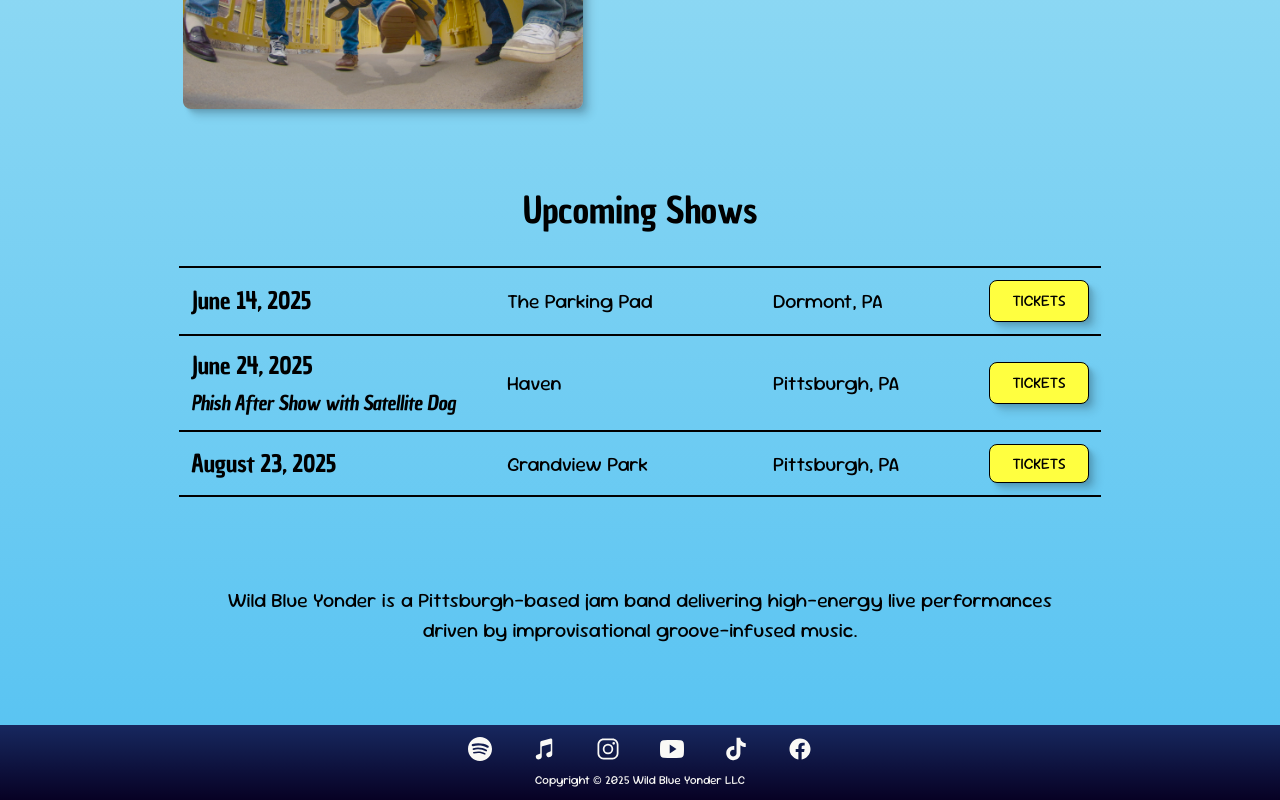
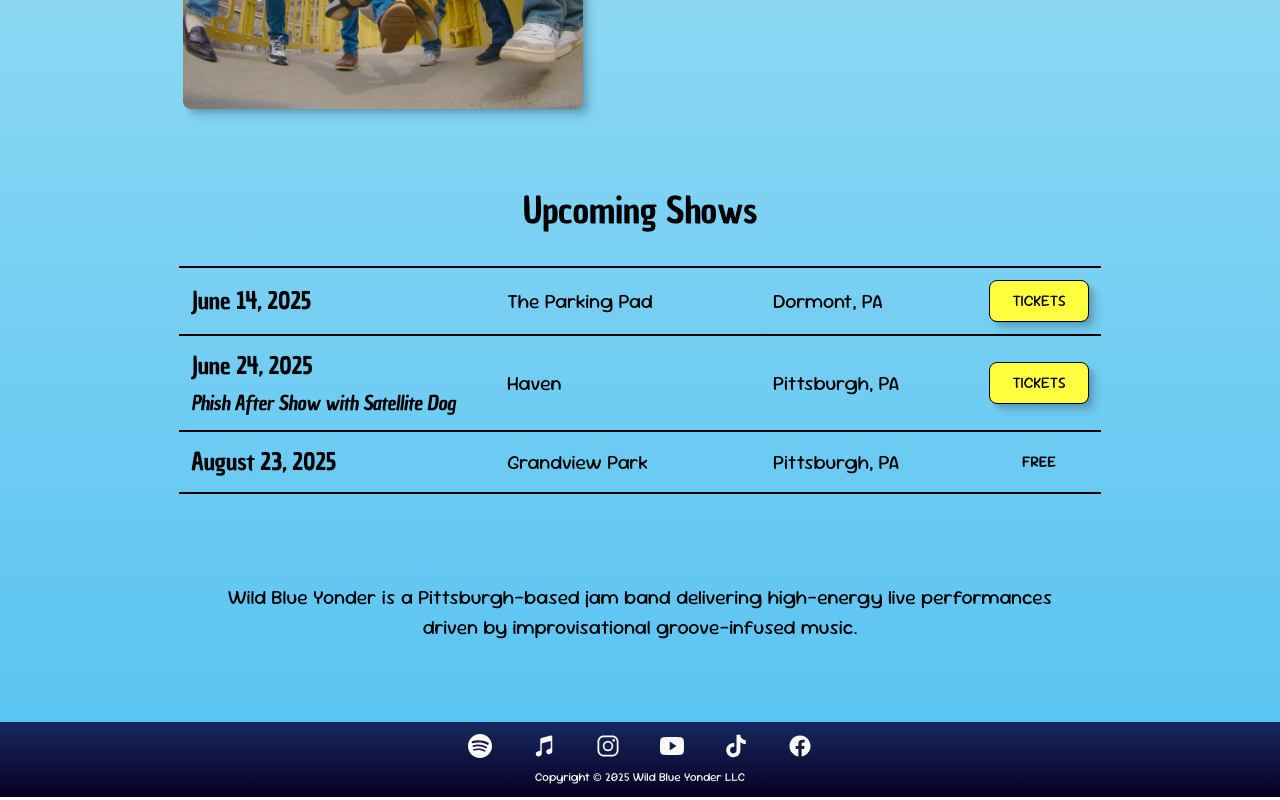
Before and after one commit to danielkurtsawyer/wild-blue-yonder, a React (Vite) app in the folder wild-blue-yonder-website/: page / in a window 1280 px wide. Shown: the part 659-1459 px from the top of the page. Built offline with nearby package versions, Linux system fonts and the light colour scheme.

Commit message:
Add conditional rendering for ticket links vs free shows (no ticket links)

```diff
--- a/wild-blue-yonder-website/src/components/ShowItem/ShowItem.jsx
+++ b/wild-blue-yonder-website/src/components/ShowItem/ShowItem.jsx
@@ -19,11 +19,14 @@ export default function ShowItem({
       <p className="large-text">
         {venueLocation ? venueLocation : "Venue Location"}
       </p>
-      <ButtonPrimary
-        href={ticketLink}
-        text="TICKETS"
-        className="shadow-elevation-medium"
-      />
+      {ticketLink && (
+        <ButtonPrimary
+          href={ticketLink}
+          text="TICKETS"
+          className="shadow-elevation-medium"
+        />
+      )}
+      {!ticketLink && <div className="free">FREE</div>}
     </div>
   );
 }
--- a/wild-blue-yonder-website/src/components/ShowItem/show-item.css
+++ b/wild-blue-yonder-website/src/components/ShowItem/show-item.css
@@ -25,6 +25,13 @@
   font-size: 1.25rem;
 }
 
+.free {
+  font-family: "body-text";
+  font-size: 1rem;
+  text-align: center;
+  font-weight: 500;
+}
+
 @media (max-width: 937px) {
   .show-item-container {
     width: 85%;
```
